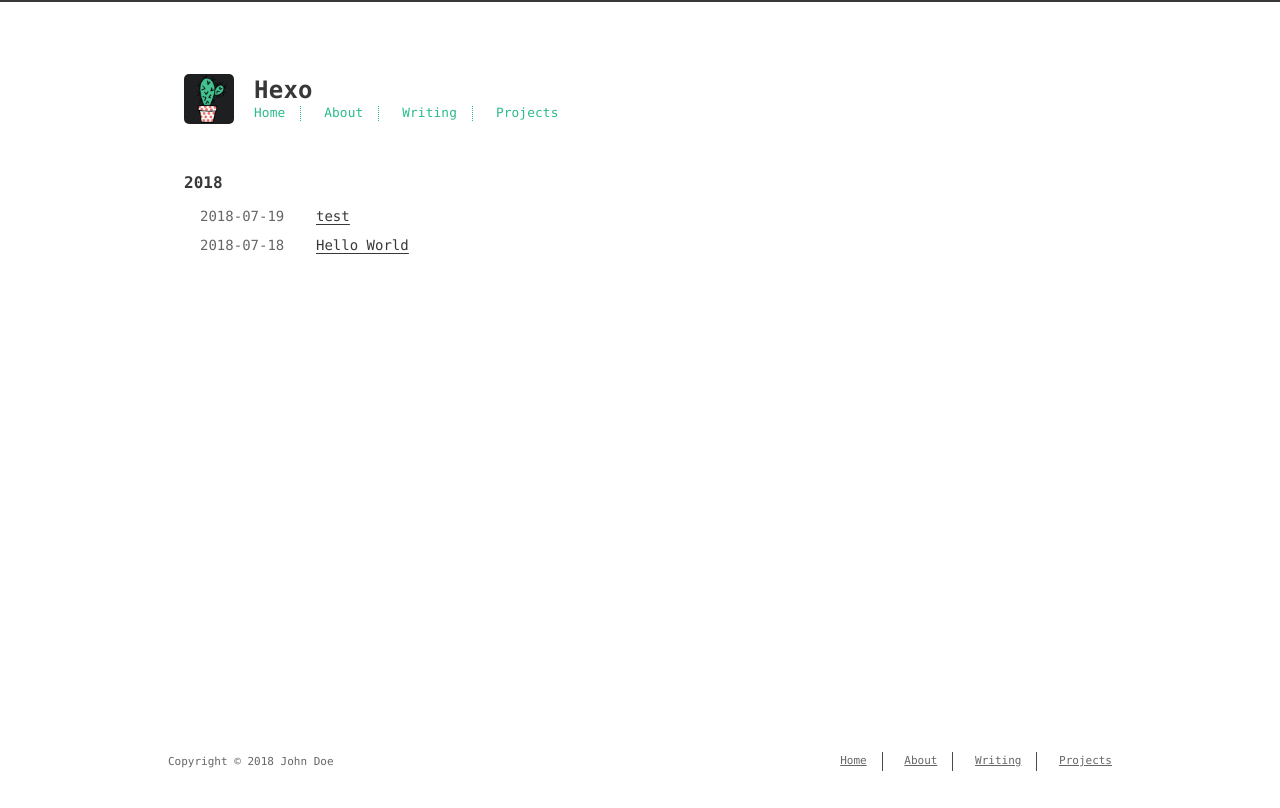
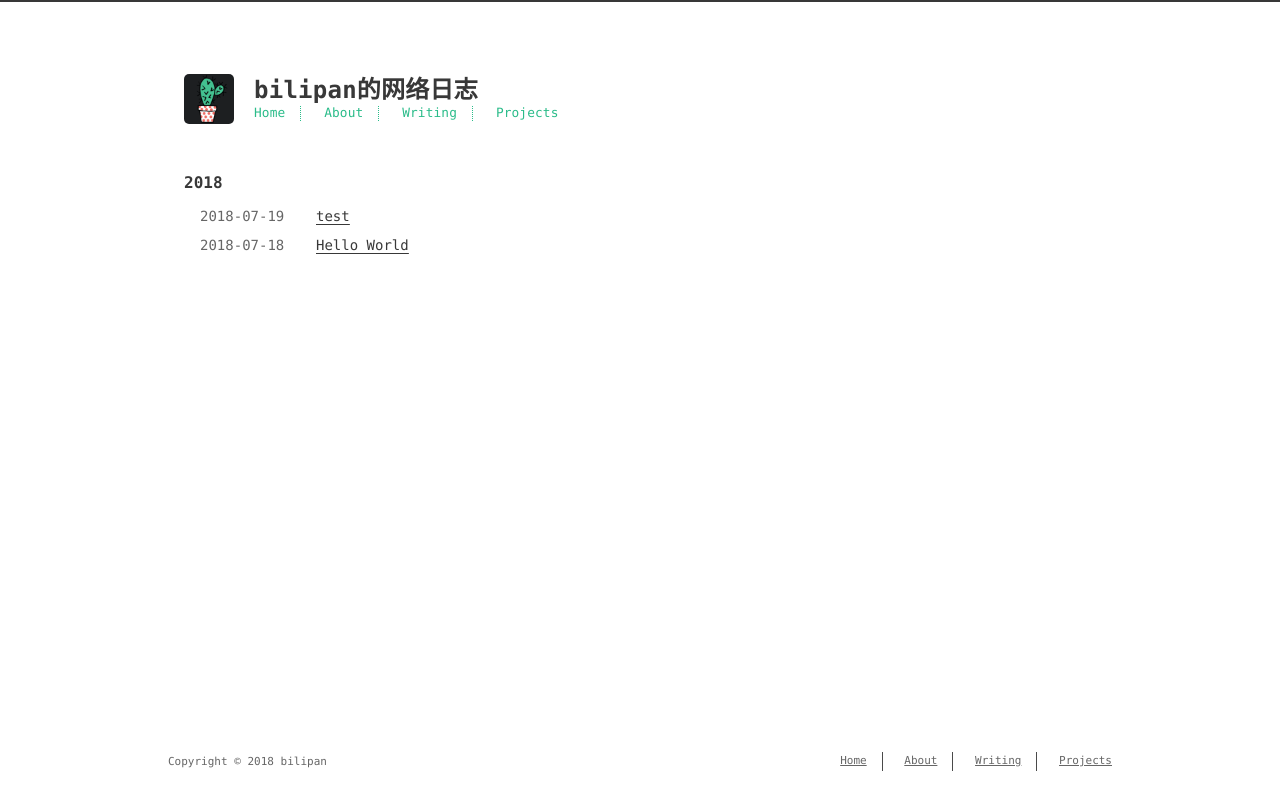
Before and after one commit to bili/hexoblog, a plain HTML site: page archives/2018/07/index.html in a window 1280 px wide. Drawn offline with Linux system fonts and the light colour scheme; a web font is replaced by a local one.

Commit message:
Site updated: 2018-07-19 23:47:36

```diff
--- a/archives/2018/07/index.html
+++ b/archives/2018/07/index.html
@@ -7,12 +7,12 @@
     <meta name="HandheldFriendly" content="True">
     <meta name="viewport" content="width=device-width, initial-scale=1, maximum-scale=1" />
     <meta property="og:type" content="website">
-<meta property="og:title" content="Hexo">
+<meta property="og:title" content="bilipan的网络日志">
 <meta property="og:url" content="https://bili.github.io/archives/2018/07/index.html">
-<meta property="og:site_name" content="Hexo">
+<meta property="og:site_name" content="bilipan的网络日志">
 <meta property="og:locale" content="default">
 <meta name="twitter:card" content="summary">
-<meta name="twitter:title" content="Hexo">
+<meta name="twitter:title" content="bilipan的网络日志">
 
 
 
@@ -32,7 +32,7 @@
 
 
     <!-- title -->
-    <title>Hexo</title>
+    <title>bilipan的网络日志</title>
     <!-- styles -->
     <link rel="stylesheet" href="/hexoblog/css/style.css">
     <!-- rss -->
@@ -52,7 +52,7 @@
 
 
     <div id="title">
-      <h1>Hexo</h1>
+      <h1>bilipan的网络日志</h1>
     </div>
   </a>
   <div id="nav">
@@ -130,7 +130,7 @@
 
     <footer id="footer">
   <div class="footer-left">
-    Copyright &copy; 2018 John Doe
+    Copyright &copy; 2018 bilipan
   </div>
   <div class="footer-right">
     <nav>
```
Also changed, not shown: 2018/07/18/hello-world/index.html (+3 -3 lines), 2018/07/19/test/index.html (+3 -3 lines), archives/2018/index.html (+6 -6 lines), archives/index.html (+6 -6 lines), index.html (+6 -6 lines).
